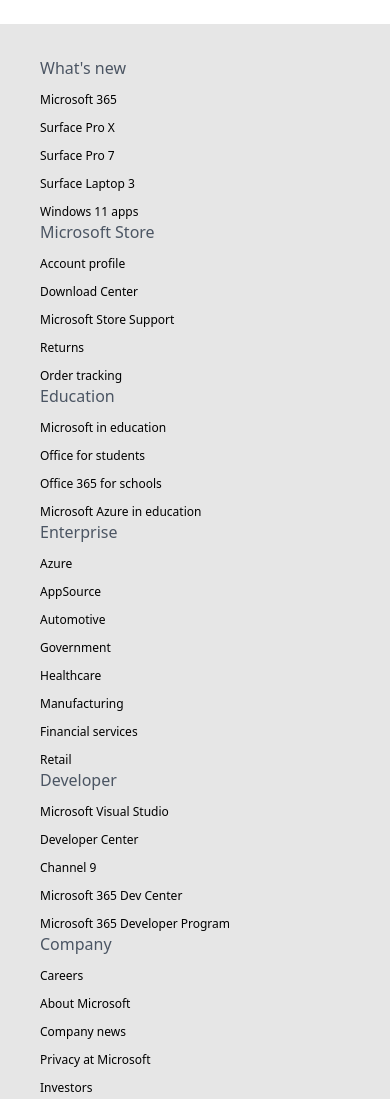
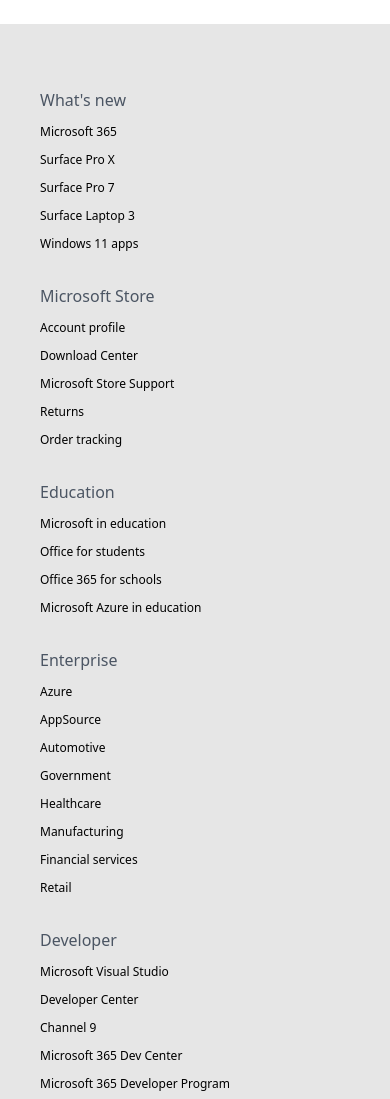
Before and after one commit to omsatam/Microsoft-clone-with-tailwind-css, a website built with Vite: page index.html in a window 390 px wide. Shown: the part 4623-5722 px from the top of the page. Built offline with nearby package versions, Linux system fonts and the light colour scheme; files whose address does not match are found by name.

Commit message:
made production site

```diff
--- a/index.html
+++ b/index.html
@@ -201,10 +201,10 @@
         </div>
     </div>
     <div class="covid bg-[#e6e6e6] p-7 flex flex-col justify-center items-center space-y-2">
-        <h1 class="text-4xl font-semibold">
+        <h1 class="text-4xl font-semibold text-center md:text-base">
             Microsoft’s response to COVID-19
         </h1>
-        <p>
+        <p class="text-center md:text-base">
             Read how we’re responding to the COVID-19 outbreak, and get resources to help.
         </p>
         <a href="" class="text-lg font-medium hover:underline">Learn more ></a>
@@ -218,7 +218,7 @@
 </div>
     <div class="footer bg-[#e6e6e6] py-8 md:flex justify-around pr-36 pl-10">
         <div class="footer_section space-y-3 flex flex-col">
-            <h2 class="section_head text-base font-medium text-gray-600">What's new</h2>
+            <h2 class="section_head mt-8 md:mt-0 text-base font-medium text-gray-600">What's new</h2>
             <span class="section_item hover:underline cursor-pointer text-xs">Microsoft 365</span>
             <span class="section_item hover:underline cursor-pointer text-xs">Surface Pro X</span>
             <span class="section_item hover:underline cursor-pointer text-xs">Surface Pro 7</span>
@@ -226,7 +226,7 @@
             <span class="section_item hover:underline cursor-pointer text-xs">Windows 11 apps</span>
         </div>
         <div class="footer_section space-y-3 flex flex-col">
-            <h2 class="section_head text-base font-medium text-gray-600">Microsoft Store</h2>
+            <h2 class="section_head mt-8 md:mt-0 text-base font-medium text-gray-600">Microsoft Store</h2>
             <span class="section_item hover:underline cursor-pointer text-xs">Account profile</span>
             <span class="section_item hover:underline cursor-pointer text-xs">Download Center</span>
             <span class="section_item hover:underline cursor-pointer text-xs">Microsoft Store Support</span>
@@ -234,14 +234,14 @@
             <span class="section_item hover:underline cursor-pointer text-xs">Order tracking</span>
         </div>
         <div class="footer_section space-y-3 flex flex-col">
-            <h2 class="section_head text-base font-medium text-gray-600">Education</h2>
+            <h2 class="section_head mt-8 md:mt-0 text-base font-medium text-gray-600">Education</h2>
             <span class="section_item hover:underline cursor-pointer text-xs">Microsoft in education</span>
             <span class="section_item hover:underline cursor-pointer text-xs">Office for students</span>
             <span class="section_item hover:underline cursor-pointer text-xs">Office 365 for schools</span>
             <span class="section_item hover:underline cursor-pointer text-xs">Microsoft Azure in education</span>
         </div>
         <div class="footer_section space-y-3 flex flex-col">
-            <h2 class="section_head text-base font-medium text-gray-600">Enterprise</h2>
+            <h2 class="section_head mt-8 md:mt-0 text-base font-medium text-gray-600">Enterprise</h2>
             <span class="section_item hover:underline cursor-pointer text-xs">Azure</span>
             <span class="section_item hover:underline cursor-pointer text-xs">AppSource</span>
             <span class="section_item hover:underline cursor-pointer text-xs">Automotive</span>
@@ -252,7 +252,7 @@
             <span class="section_item hover:underline cursor-pointer text-xs">Retail</span>
         </div>
         <div class="footer_section space-y-3 flex flex-col">
-            <h2 class="section_head text-base font-medium text-gray-600">Developer</h2>
+            <h2 class="section_head mt-8 md:mt-0 text-base font-medium text-gray-600">Developer</h2>
             <span class="section_item hover:underline cursor-pointer text-xs">Microsoft Visual Studio</span>
             <span class="section_item hover:underline cursor-pointer text-xs">Developer Center</span>
             <span class="section_item hover:underline cursor-pointer text-xs">Channel 9</span>
@@ -260,7 +260,7 @@
             <span class="section_item hover:underline cursor-pointer text-xs">Microsoft 365 Developer Program</span>
         </div>
         <div class="footer_section space-y-3 flex flex-col">
-            <h2 class="section_head text-base font-medium text-gray-600">Company</h2>
+            <h2 class="section_head mt-8 md:mt-0 text-base font-medium text-gray-600">Company</h2>
             <span class="section_item hover:underline cursor-pointer text-xs">Careers</span>
             <span class="section_item hover:underline cursor-pointer text-xs">About Microsoft</span>
             <span class="section_item hover:underline cursor-pointer text-xs">Company news</span>
@@ -269,7 +269,7 @@
             <span class="section_item hover:underline cursor-pointer text-xs">Security</span>
         </div>
     </div>
-    <div class="footer_bottom bg-[#e6e6e6] py-8 px-16 flex justify-between">
+    <div class="footer_bottom bg-[#e6e6e6] py-8 px-10 flex flex-col justify-between md:flex-row md:px-16">
         <div class="flex align-middle">
             <img class="w-6 mr-3 cursor-pointer" src="/assets/earth.png" alt="">
             <span class="text-xs cursor-pointer">English (India)</span>
```
Also changed, not shown: dist/index.html, 2 other files.
